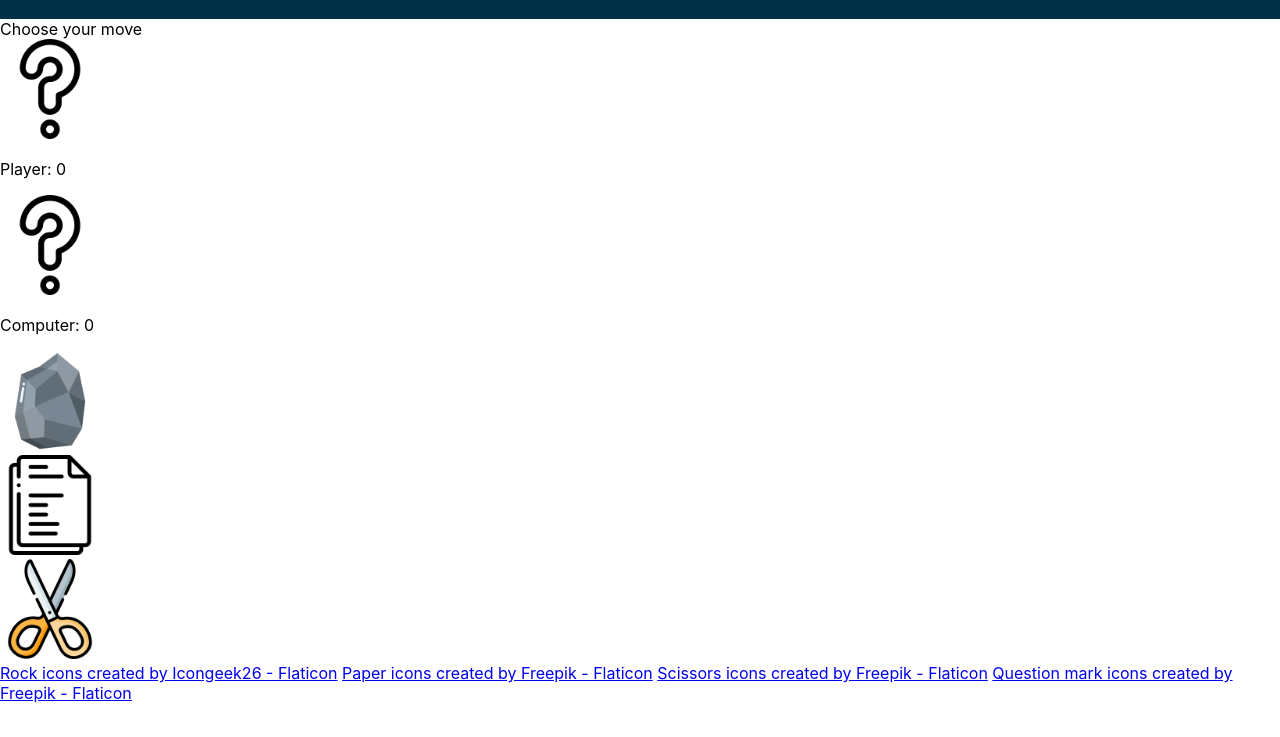
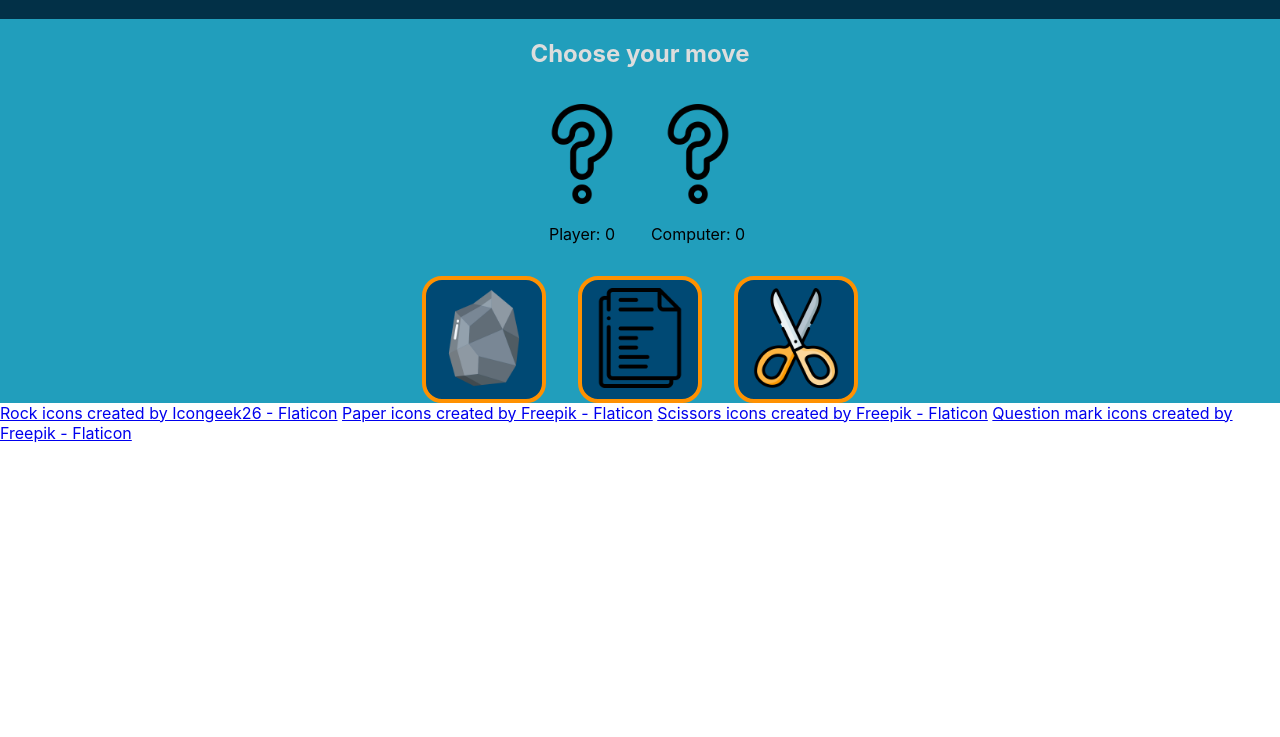
Before and after one commit to creative-nam/rock-paper-scissor, a plain HTML site: page index.html in a window 1280 px wide. Shown: the part 63-800 px from the top of the page. Drawn offline with Linux system fonts and the light colour scheme.

Commit message:
styled the <main> section

```diff
--- a/index.html
+++ b/index.html
@@ -15,7 +15,7 @@
 
     <main>
         <section id="dialogue">
-            Choose your move
+            <h2>Choose your move</h2>
         </section>
 
         <section id="score">
@@ -23,6 +23,7 @@
                 <div id="playerIcon">
                     <img src="images/question-mark.png" width="100px" height="100px">
                 </div>
+
                 <p>Player: <span id="playerScore">0</span></p>
             </div>
 
@@ -30,20 +31,23 @@
                 <div id="computerIcon">
                     <img src="images/question-mark.png" width="100px" height="100px">
                 </div>
+
                 <p>Computer: <span id="computerScore">0</span></p>
             </div>
         </section>
 
         <section id="moves">
-            <div class="moveBox">
+            <button class="moveBox">
                 <img src="images/stone.png" width="100px" height="100px">
-            </div>
-            <div class="moveBox">
+            </button>
+
+            <button class="moveBox">
                 <img src="images/paperwork.png" width="100px" height="100px">
-            </div>
-            <div class="moveBox">
+            </button>
+
+            <button class="moveBox">
                 <img src="images/scissors.png" width="100px" height="100px">
-            </div>
+            </button>
         </section>
     </main>
 
--- a/style.css
+++ b/style.css
@@ -6,8 +6,45 @@ body {
     flex-direction: column;
   }
 
-  header {
-    background-color: #023047;
-    color: #FFB703;
-    text-align: center;
-  }
+header {
+  background-color: #023047;
+  color: #FFB703;
+  text-align: center;
+}
+
+main {
+  background-color: #219EBC;
+  display: flex;
+  flex-direction: column;
+  align-items: center;
+  gap: 1em;
+}
+
+#dialogue {
+  text-align: center;
+  color: #ddd;
+}
+
+#score {
+  display: flex;
+  gap: 1em;
+  text-align: center;
+}
+
+#moves {
+  display: flex;
+  gap: 2em;
+}
+
+button {
+  /*background-color: #001524;*/
+  background-color: #004974;
+  padding: .6em;
+  border: 4px solid #ff9100;
+  border-radius: 20px;
+}
+
+button:hover {
+  background-color: #006baa;
+  cursor: pointer;
+}
```
